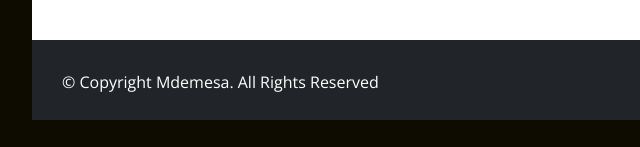
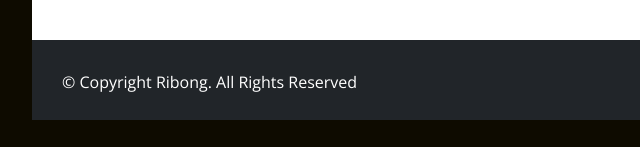
Before and after one commit to reianrd328/myprofile, a plain HTML site: page index.html in a window 1280 px wide. Shown: the part 4032-4179 px from the top of the page, 368-1008 px from the left. Drawn offline with nearby package versions, Linux system fonts and the light colour scheme.

Commit message:
Update index.html

```diff
--- a/index.html
+++ b/index.html
@@ -494,7 +494,7 @@
                     <div class="content-inner">
                         <div class="row align-items-center">
                             <div class="col-md-6">
-                                <p>© Copyright Mdemesa. All Rights Reserved</p>
+                                <p>© Copyright Ribong. All Rights Reserved</p>
                             </div>
                             <div class="col-md-6">
 
```
